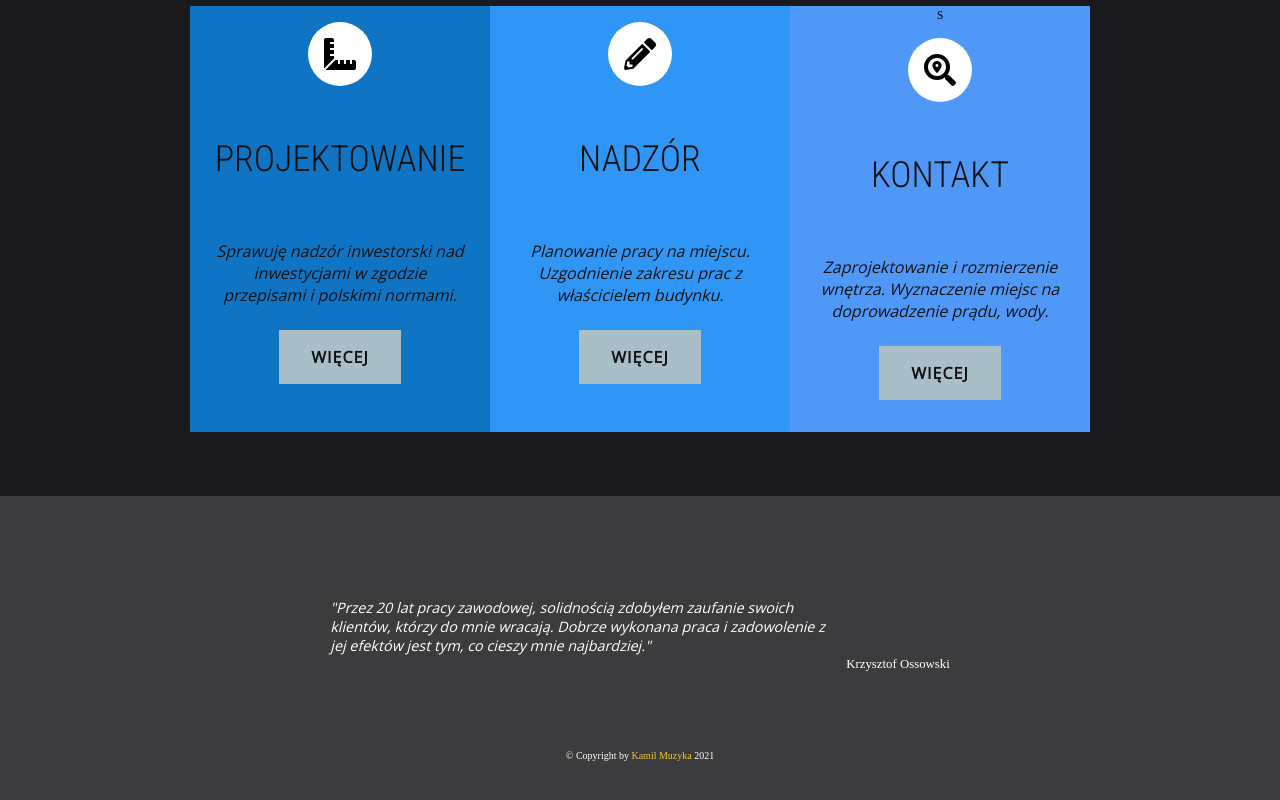
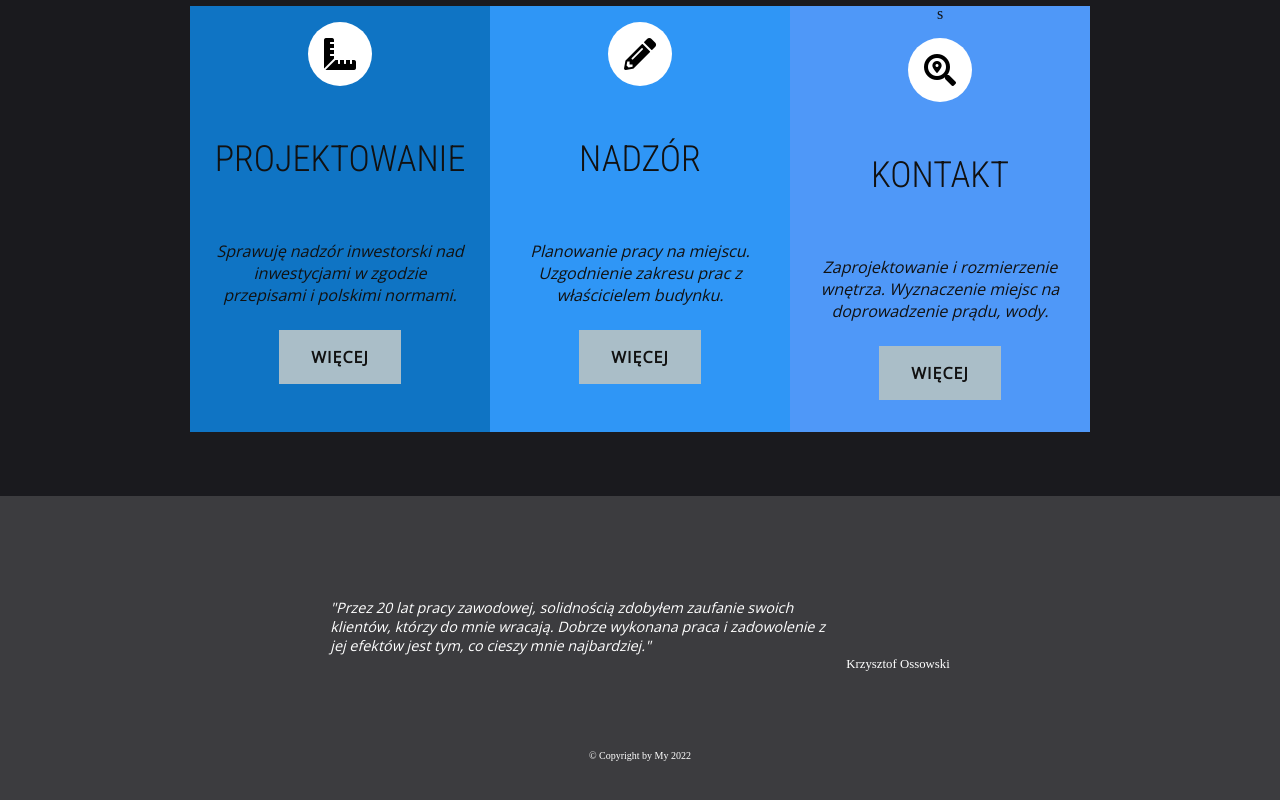
Before and after one commit to kamilmuzyka91/Kros---electric-company-website-, a website: page index.html in a window 1280 px wide. Shown: the part 575-1375 px from the top of the page. Drawn offline with nearby package versions, Linux system fonts and the light colour scheme.

Commit message:
correct in footer

```diff
--- a/index.html
+++ b/index.html
@@ -96,8 +96,7 @@
                 </p>
                 <cite>Krzysztof Ossowski</cite>
             </div>
-            <small>&copy; Copyright by <a href="https://kamilmuzyka.pl" target="_blank">Kamil
-                    Muzyka</a> 2021</small>
+            <small>&copy; Copyright by My 2022</small>
         </footer>
     </div>
     <script src="./index.js"></script>
```
Also changed, not shown: public/projects.html (+1 -2 lines), public/services.html (+1 -2 lines), public/supervision.html (+1 -2 lines).
